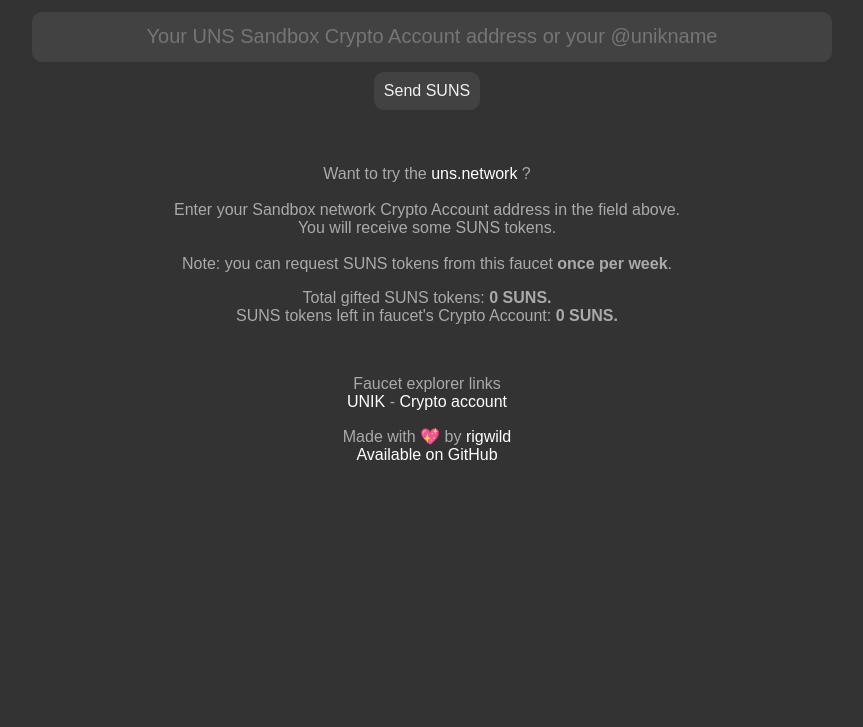
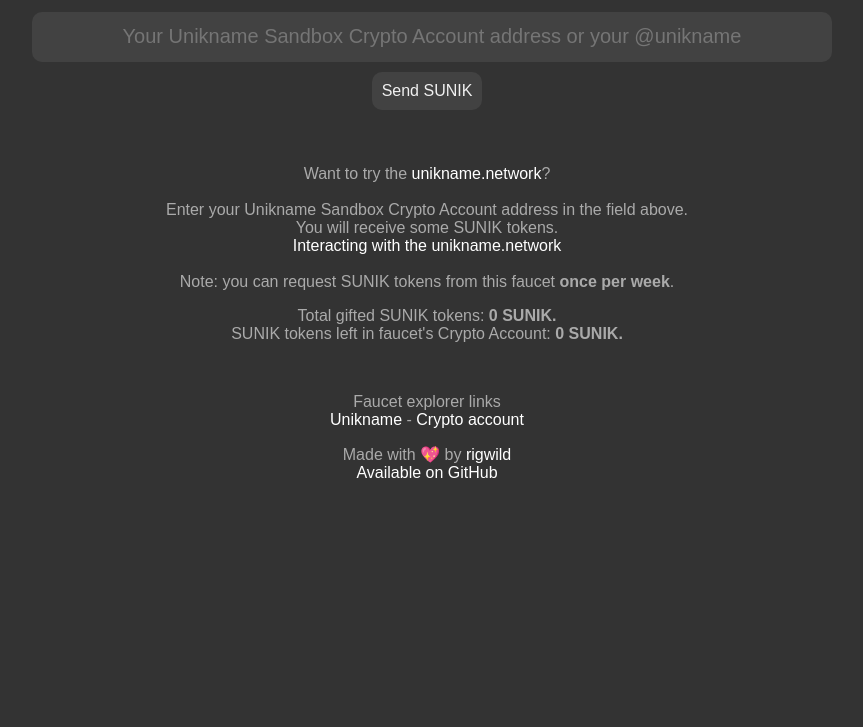
Before and after one commit to rigwild/unikname-faucet, a website: page public/index.html in a window 1280 px wide. Shown: the part 73-800 px from the top of the page, without its empty margins (213-1076 px from the left). Drawn offline with nearby package versions, Linux system fonts and the light colour scheme; no server answers.

Commit message:
Rename UNS to Unikname

```diff
--- a/package.json
+++ b/package.json
@@ -1,8 +1,8 @@
 {
-  "name": "uns-faucet",
-  "version": "1.0.0",
+  "name": "unikname-faucet",
+  "version": "1.1.0",
   "private": true,
-  "description": "A faucet to gift SUNS tokens to uns.network users 🤑💸",
+  "description": "A faucet to gift SUNIK tokens to Unikname users 🤑💸",
   "main": "dist/index.js",
   "types": "dist/index.d.ts",
   "directories": {
--- a/public/index.html
+++ b/public/index.html
@@ -1,24 +1,29 @@
 <!DOCTYPE html>
 <html lang="en">
   <head>
-    <meta charset="UTF-8">
-    <meta name="viewport" content="width=device-width, initial-scale=1.0">
-    <meta http-equiv="X-UA-Compatible" content="ie=edge">
-    <title>UNS faucet</title>
-    <link rel="shortcut icon" href="favicon.svg" type="image/svg+xml">
-    <link rel="stylesheet" href="style.css">
+    <meta charset="UTF-8" />
+    <meta name="viewport" content="width=device-width, initial-scale=1.0" />
+    <meta http-equiv="X-UA-Compatible" content="ie=edge" />
+    <title>Unikname Sandbox Faucet</title>
+    <link rel="shortcut icon" href="favicon.svg" type="image/svg+xml" />
+    <link rel="stylesheet" href="style.css" />
   </head>
   <body>
     <div id="app">
       <div class="container">
-        <h1>UNS Sandbox network faucet</h1>
+        <h1>Unikname Sandbox Faucet</h1>
         <form @submit.prevent="sendTokens" class="main-form">
-          <input v-model="walletAddress" class="walletAddress" placeholder="Your UNS Sandbox Crypto Account address or your @unikname" required />
-          <button type="submit" class="sendBtn">Send SUNS</button>
+          <input
+            v-model="walletAddress"
+            class="walletAddress"
+            placeholder="Your Unikname Sandbox Crypto Account address or your @unikname"
+            required
+          />
+          <button type="submit" class="sendBtn">Send SUNIK</button>
         </form>
 
         <div v-if="loading" class="loading">
-          <img src="ball-triangle.svg" width="50">
+          <img src="ball-triangle.svg" width="50" />
         </div>
 
         <div v-if="logs" class="logs">
@@ -27,28 +32,39 @@
 
         <div class="info">
           <p>
-            Want to try the <a href="https://uns.network" rel="noopener">uns.network</a> ?<br><br>
-            Enter your Sandbox network Crypto Account address in the field above.<br>
-            You will receive some SUNS tokens.<br><br>
-            Note: you can request SUNS tokens from this faucet <b>once per week</b>.
+            Want to try the <a href="https://unikname.network" rel="noopener">unikname.network</a>?<br /><br />
+            Enter your Unikname Sandbox Crypto Account address in the field above.<br />
+            You will receive some SUNIK tokens.<br />
+            <a href="https://docs.unikname.network/interacting-with-uns.html" rel="noopener"
+              >Interacting with the unikname.network</a
+            ><br /><br />
+            Note: you can request SUNIK tokens from this faucet <b>once per week</b>.<br />
           </p>
 
           <p>
-            Total gifted SUNS tokens: <b>{{ giftedTokensTotal }} SUNS.</b><br>
-            SUNS tokens left in faucet's Crypto Account: <b>{{ remainingTokens }} SUNS.</b>
+            Total gifted SUNIK tokens: <b>{{ giftedTokensTotal }} SUNIK.</b><br />
+            SUNIK tokens left in faucet's Crypto Account: <b>{{ remainingTokens }} SUNIK.</b>
           </p>
         </div>
 
         <div class="meta">
           <p>
-            Faucet explorer links<br>
-            <a href="https://sandbox.explorer.uns.network/uniks/8709fcecb6748ced397fd2d98bcb931c51832886f65df5742fcf0fa29cc54517" rel="noopener">UNIK</a>
+            Faucet explorer links<br />
+            <a
+              href="https://sandbox.explorer.unikname.network/uniks/8709fcecb6748ced397fd2d98bcb931c51832886f65df5742fcf0fa29cc54517"
+              rel="noopener"
+              >Unikname</a
+            >
             -
-            <a href="https://sandbox.explorer.uns.network/wallets/SeaSHQnWybBL9PPeX3wNknsKftPhypeJ34" rel="noopener">Crypto account</a>
+            <a
+              href="https://sandbox.explorer.unikname.network/wallets/SeaSHQnWybBL9PPeX3wNknsKftPhypeJ34"
+              rel="noopener"
+              >Crypto account</a
+            >
           </p>
           <p>
-            Made with 💖 by <a href="https://github.com/rigwild" rel="noopener">rigwild</a><br>
-            <a href="https://github.com/rigwild/uns-faucet" rel="noopener">Available on GitHub</a>
+            Made with 💖 by <a href="https://github.com/rigwild" rel="noopener">rigwild</a><br />
+            <a href="https://github.com/rigwild/unikname-faucet" rel="noopener">Available on GitHub</a>
           </p>
         </div>
       </div>
--- a/public/index.mjs
+++ b/public/index.mjs
@@ -1,4 +1,4 @@
-import Vue from 'https://cdn.jsdelivr.net/npm/vue@2.6.0/dist/vue.esm.browser.js'
+import Vue from 'https://cdn.jsdelivr.net/npm/vue@2.6.12/dist/vue.esm.browser.js'
 
 new Vue({
   data() {
```
Also changed, not shown: src/lib.ts (+7 -10 lines), src/server.ts (+9 -10 lines), README.md, public/style.css (line endings or trailing spaces), 1 other file.
